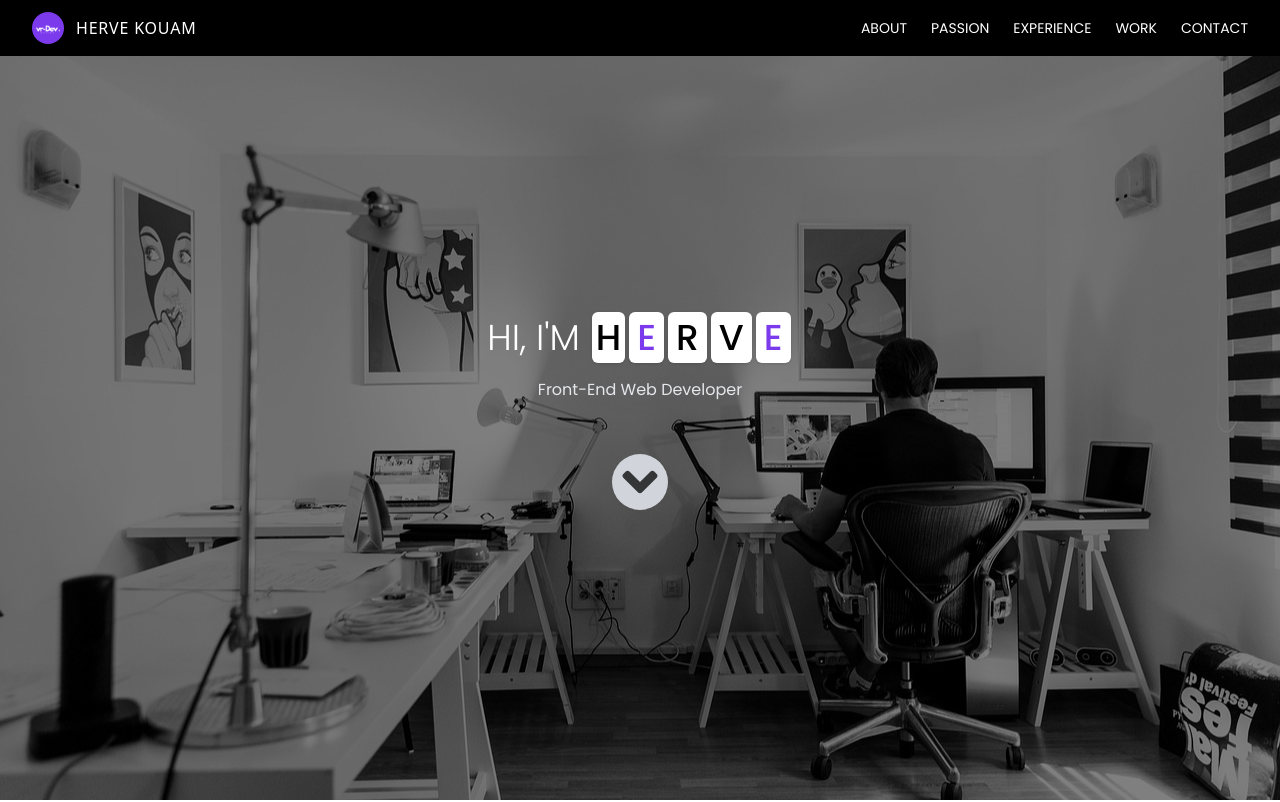
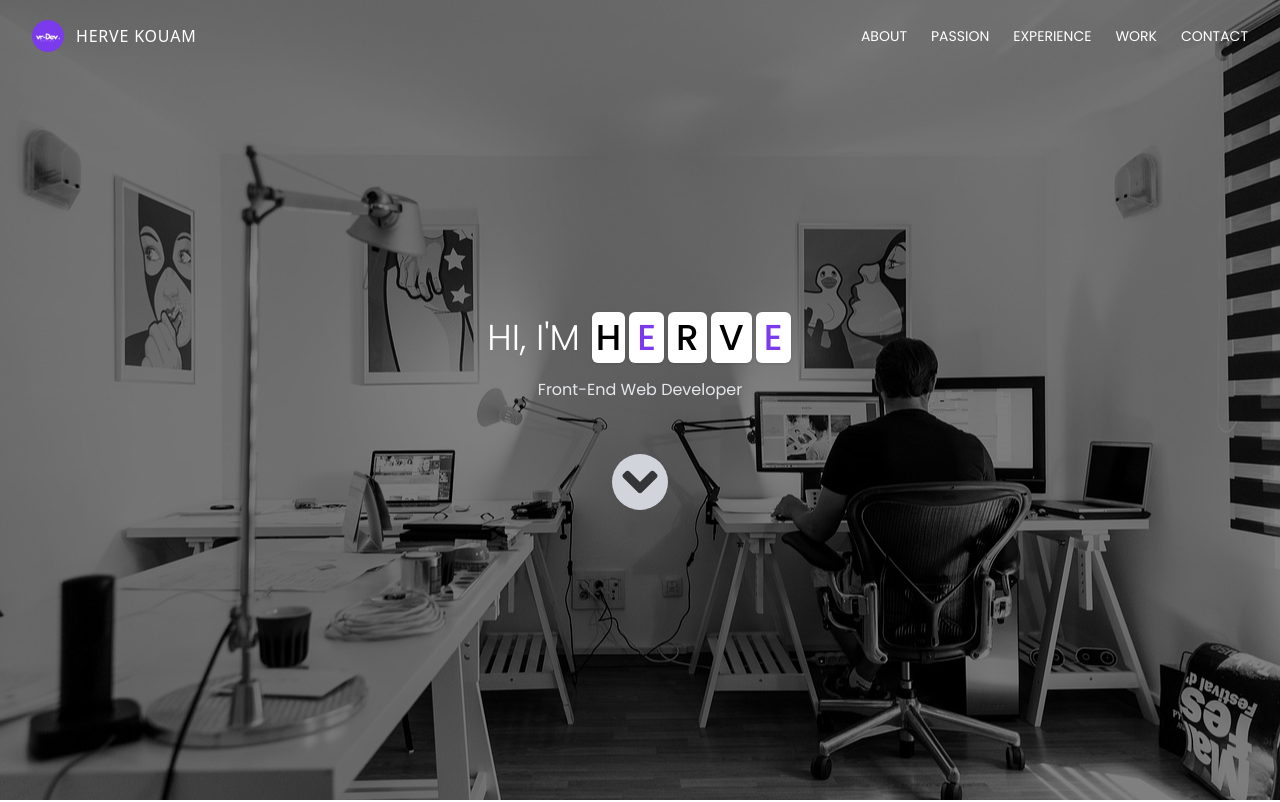
Before and after one commit to kouamherve/my-portfolio, a React (Create React App) app: page / in a window 1280 px wide. Shown: the top 802 px of the page. Built offline with nearby package versions, Linux system fonts and the light colour scheme.

Commit message:
✨ F03: APP > Header > Add and remove background color when window scroll

```diff
--- a/src/components/Header.js
+++ b/src/components/Header.js
@@ -1,18 +1,38 @@
-import { useState } from "react";
+import { useEffect, useState } from "react";
 
 import { HashLink as Link } from "react-router-hash-link";
 import Navbar from "./Navbar";
 
 export default function Header() {
   const [isOpen, setIsOpen] = useState(false);
+  const [navBg, setNavBg] = useState(false);
+
+  const idName = document.getElementById("header");
+
+  const changeNavBg = () => {
+    window.scrollY >= 50 ? setNavBg(true) : setNavBg(false);
+  };
 
   const handleClick = () => {
     setIsOpen(!isOpen);
   };
 
+  useEffect(() => {
+    window.addEventListener("scroll", changeNavBg);
+    return () => {
+      window.removeEventListener("scroll", changeNavBg);
+    };
+    // eslint-disable-next-line react-hooks/exhaustive-deps
+  }, []);
+
   return (
-    <div id="navbar" className="navbar">
-      <Navbar isOpen={isOpen} onClic={handleClick} />
+    <div id="header" className="header" onScroll={changeNavBg}>
+      <Navbar
+        isOpen={isOpen}
+        onClic={handleClick}
+        navBg={navBg}
+        isHeader={idName}
+      />
       <div className={`bg-black ${isOpen ? "bloc" : "hidden"}`}>
         <ul className="text-white uppercase text-sm font-Poppins font-medium py-5 flex flex-col items-center justify-center gap-8">
           <li className=" hover:text-violet-400">
--- a/src/components/Home.js
+++ b/src/components/Home.js
@@ -4,7 +4,7 @@ import { HashLink as Link } from "react-router-hash-link";
 export default function Home() {
   return (
     <section
-      id="home"
+      id="homepage"
       className="relative h-screen w-full flex items-center justify-center bg-home-page bg-cover bg-center bg-black/50 bg-blend-darken bg-fixed overflow-x-hidden"
     >
       <div className=" absolute size-fit font-Poppins flex flex-col items-center gap-3 m-2 -translate-y-0">
--- a/src/components/Navbar.js
+++ b/src/components/Navbar.js
@@ -3,11 +3,15 @@ import { GiHamburgerMenu } from "react-icons/gi";
 import { MdClose } from "react-icons/md";
 import Icon from "./reusable-ui/Icon";
 
-export default function Navbar({ isOpen, onClic }) {
+export default function Navbar({ isOpen, onClic, navBg, isHeader }) {
   return (
-    <nav className=" bg-black text-white px-4 py-3 flex items-center justify-between overflow-x-hidden md:px-8">
+    <nav
+      className={`${
+        navBg && isHeader ? "bg-black py-3" : "bg-transparent py-5"
+      }  px-4  text-white flex items-center justify-between overflow-x-hidden md:px-8`}
+    >
       <Link
-        to="#home"
+        to="#homepage"
         smooth
         className=" flex items-center justify-center gap-3 w-fit uppercase tracking-wider hover:text-violet-400"
       >
--- a/src/index.css
+++ b/src/index.css
@@ -3,7 +3,7 @@
 @tailwind utilities;
 
 @layer components {
-  .navbar {
+  .header {
     @apply w-full fixed z-50;
   }
 }
```
